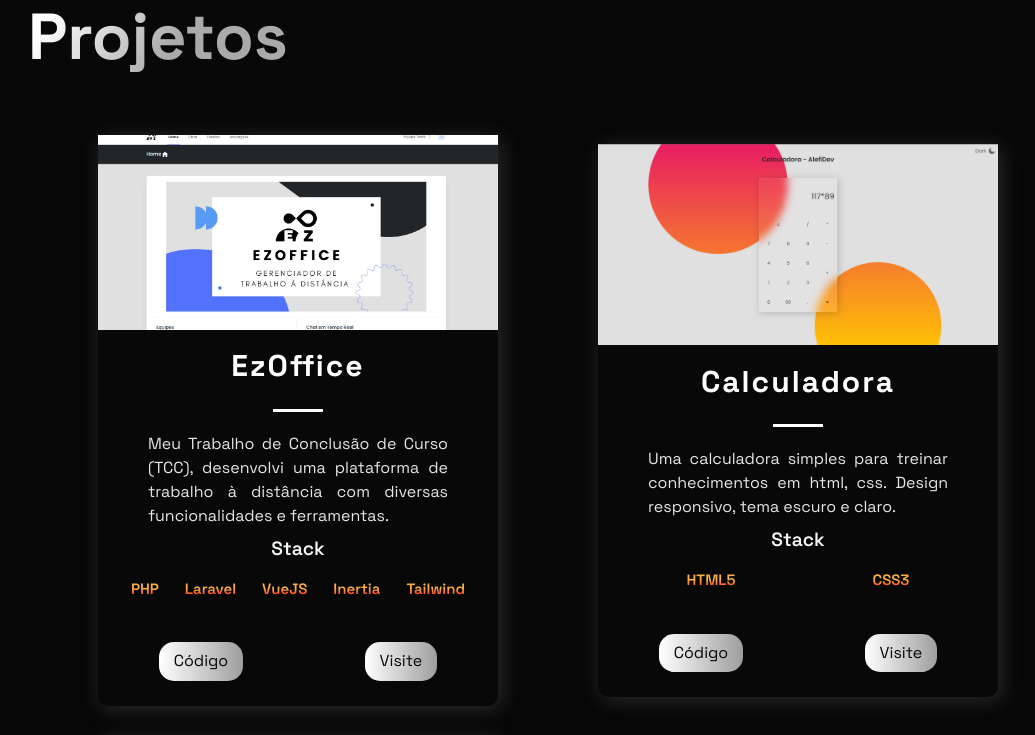
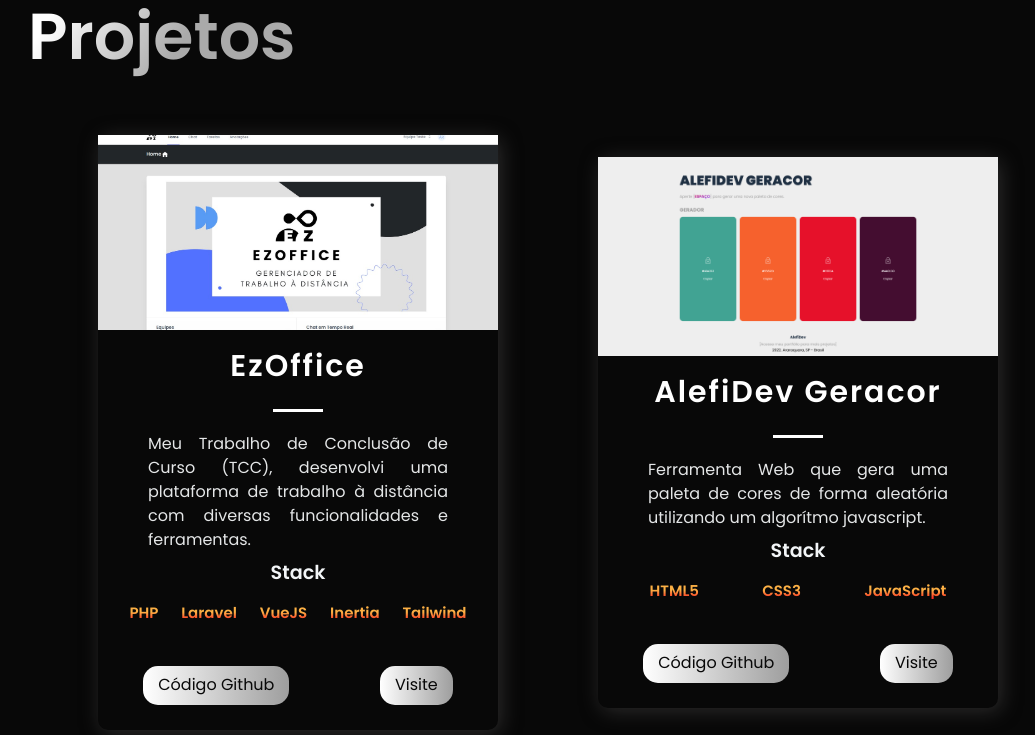
Before and after one commit to Alef185/react-js-port, a Next.js app: page / in a window 1280 px wide. Shown: the part 700-1435 px from the top of the page, without its empty margins (92-1127 px from the left). Built offline with nearby package versions, Linux system fonts and the light colour scheme.

Commit message:
update commit

```diff
--- a/src/components/Acomplishments/AcomplishmentsStyles.js
+++ b/src/components/Acomplishments/AcomplishmentsStyles.js
@@ -79,7 +79,7 @@ export const BoxText = styled.p`
   };
 
   @media ${props => props.theme.breakpoints.sm} {
-    font-size: 10px;
+    font-size: 14px;
     line-height: 14px;
   }
 `
--- a/src/components/Footer/FooterStyles.js
+++ b/src/components/Footer/FooterStyles.js
@@ -35,7 +35,7 @@ export const LinkItem = styled.a`
 	}
 
 	@media ${props => props.theme.breakpoints.sm} {
-		font-size: 8px;
+		font-size: 14px;
 		line-height: 14px;
 		margin-bottom: 8px;
 		display: flex;
@@ -145,14 +145,14 @@ export const LinkColumn = styled.div`
 export const LinkTitle = styled.h4`
 	font-style: normal;
 	font-weight: 600;
-	font-size: 12px;
+	font-size: 16px;
 	line-height: 24px;
 	text-transform: uppercase;
 	color: rgba(255, 255, 255, 0.4);
 	margin-bottom: 16px;
 
 	@media ${props => props.theme.breakpoints.sm} {
-		font-size: 10px;
+		font-size: 14px;
 		line-height: 12px;
 		margin-bottom: 8px;
 	}
--- a/src/components/Projects/Projects.js
+++ b/src/components/Projects/Projects.js
@@ -27,8 +27,8 @@ const Projects = () => (
               </TagList>
             </div>
             <UtilityList>
-              <ExternalLinks href={p.visit}>Código</ExternalLinks>
-              <ExternalLinks href={p.source}>Visite</ExternalLinks>
+              <ExternalLinks href={p.visit} target="_blank">Código Github</ExternalLinks>
+              <ExternalLinks href={p.source} target="_blank">Visite</ExternalLinks>
             </UtilityList>
           </BlogCard>
         );
--- a/src/components/Projects/ProjectsStyles.js
+++ b/src/components/Projects/ProjectsStyles.js
@@ -46,7 +46,7 @@ export const TitleContent = styled.div`
 `;
 
 export const HeaderThree = styled.h3`
-  font-weight: 700;
+  font-weight: 600;
   letter-spacing: 2px;
   color: #fff;
   padding: .5rem 0;
--- a/src/components/TimeLine/TimeLineStyles.js
+++ b/src/components/TimeLine/TimeLineStyles.js
@@ -50,8 +50,8 @@ export const CarouselItem = styled.div`
 
   @media ${props => props.theme.breakpoints.sm} {
     margin-left: 32px;
-    min-width: 120px;
-    background: #0E131F;
+    min-width: 150px;
+    background: #202020;
     padding: 4px;
     align-content: start;
     scroll-snap-align: start;
@@ -83,7 +83,7 @@ export const CarouselItemTitle = styled.h4`
   }
 
   @media ${props => props.theme.breakpoints.sm} {
-    font-size: 16px;
+    font-size: 22px;
     line-height: 24px;
   }
 `
@@ -112,7 +112,7 @@ export const CarouselItemText = styled.p`
     padding-right: 32px;
   }
   @media ${props => props.theme.breakpoints.sm} {
-    font-size: 10px;
+    font-size: 14px;
     line-height: 16px;
     padding-right: 0;
   }
--- a/src/constants/constants.js
+++ b/src/constants/constants.js
@@ -4,19 +4,20 @@ export const projects = [
     description: "Meu Trabalho de Conclusão de Curso (TCC), desenvolvi uma plataforma de trabalho à distância com diversas funcionalidades e ferramentas. ",
       image: '/images/1.jpeg',
       tags: ['PHP', 'Laravel', 'VueJS', 'Inertia', 'Tailwind'],
-    source: 'https://google.com',
+    source: 'https://github.com/Alef185/TCC-Desenvolvimento-de-Sistemas',
     visit: 'https://google.com',
     id: 0,
   },
   {
-    title: 'Calculadora',
-    description:"Uma calculadora simples para treinar conhecimentos em html, css. Design responsivo, tema escuro e claro.",
-    image: '/images/2.png',
-    tags: ['HTML5', 'CSS3'],
-    source: 'https://calculator-alefidev.vercel.app',
-    visit: 'https://github.com/Alef185/calculator-css',
+    title: 'AlefiDev Geracor',
+    description: "Ferramenta Web que gera uma paleta de cores de forma aleatória utilizando um algorítmo javascript.",
+    image: '/images/9.png',
+    tags: ['HTML5', 'CSS3', 'JavaScript'],
+    source: 'https://alefidev-color.vercel.app/',
+    visit: 'https://github.com/Alef185/ColorGenerator',
     id: 1,
   },
+
   {
     title: 'Calendário',
     description: "Aplicação web simples com um design moderno e minimalista, um calendário com tema escuro/claro na qual é possível visualizar anos passados e seguintes através de um library javascript",
@@ -46,7 +47,7 @@ export const projects = [
   },
   {
     title: 'Landing Page',
-    description: "Aplicação Web de Chat feita a partir de react js, utilizando firebase para base de dados e chat engine",
+    description: "Design responsivo e minimalista de Landing Page feito a partir de HTML e CSS",
     image: '/images/6.png',
     tags: ['HTML5', 'CSS3',],
     source: 'https://landingpage-alefidev.vercel.app/',
@@ -54,14 +55,33 @@ export const projects = [
     id: 5,
   },
   {
-    title: 'ColorPicker',
+    title: 'AlefiDev Colors',
     description: "Ferramenta Web que possibilita selecionar cores hexadecimais, rgb, rgba, entre outros.",
     image: '/images/7.png',
     tags: ['HTML5', 'CSS3', 'JavaScript', 'ColorPickr'],
-    source: 'https://colorpicker-alefidev.vercel.app.vercel.app/',
+    source: 'https://colorpicker-alefidev.vercel.app/',
     visit: 'https://github.com/alef185/colorpicker-alefidev',
     id: 6,
   },
+  {
+    title: 'AlefiDev HUB',
+    description: "Website que gera diversas informações através de API's, como OpenWeather, Awesome API, e ainda possui um relógio e cronômetro em javascript.",
+    image: '/images/8.png',
+    tags: ['HTML5', 'CSS3', 'JavaScript', 'APIs'],
+    source: 'https://alefidev-hub.vercel.app/',
+    visit: 'https://github.com/Alef185/AlefiDev-HUB',
+    id: 7,
+  },
+  {
+    title: 'Calculadora',
+    description:"Uma calculadora simples para treinar conhecimentos em html, css. Design responsivo, tema escuro e claro.",
+    image: '/images/2.png',
+    tags: ['HTML5', 'CSS3'],
+    source: 'https://calculator-alefidev.vercel.app',
+    visit: 'https://github.com/Alef185/calculator-css',
+    id: 8,
+  },
+
 ];
 
 export const TimeLineData = [
--- a/src/pages/_document.js
+++ b/src/pages/_document.js
@@ -31,7 +31,8 @@ export default class MyDocument extends Document {
     return (
       <Html lang='en-GB'>
         <Head>
-          <link href="https://fonts.googleapis.com/css2?family=Space+Grotesk:wght@300;400;500;600;700&display=swap" rel="stylesheet"/>
+          {/* <link href="https://fonts.googleapis.com/css2?family=Space+Grotesk:wght@300;400;500;600;700&display=swap" rel="stylesheet"/> */}
+          <link href="https://fonts.googleapis.com/css?family=Poppins:100,200,300,400,500,600,700,800,900" rel="stylesheet"/>
         </Head>
         <body>
           <Main />
--- a/src/styles/GlobalComponents/index.js
+++ b/src/styles/GlobalComponents/index.js
@@ -25,7 +25,7 @@ export const Section = styled.section`
 `
 
 export const SectionTitle = styled.h2`
-  font-weight: 800;
+  font-weight: 600;
   font-size: ${(props) => props.main ? '65px' : '56px'};
   line-height: ${(props) => props.main ? '72px' : '56px'};
   width: max-content;
--- a/src/themes/default.js
+++ b/src/themes/default.js
@@ -1,8 +1,10 @@
 export default {
   // Temp fonts
   fonts: {
-    title: "Space Grotesk, sans-serif",
-    main: "Space Grotesk, sans-serif"
+    title: "Poppins, sans-serif",
+    main: "Poppins, sans-serif"
+    // title: "Space Grotesk, sans-serif",
+    // main: "Space Grotesk, sans-serif"
   },
   // Colors for layout
   colors: {
```
Also changed, not shown: public/images/8.png (added), public/images/9.png (added).
